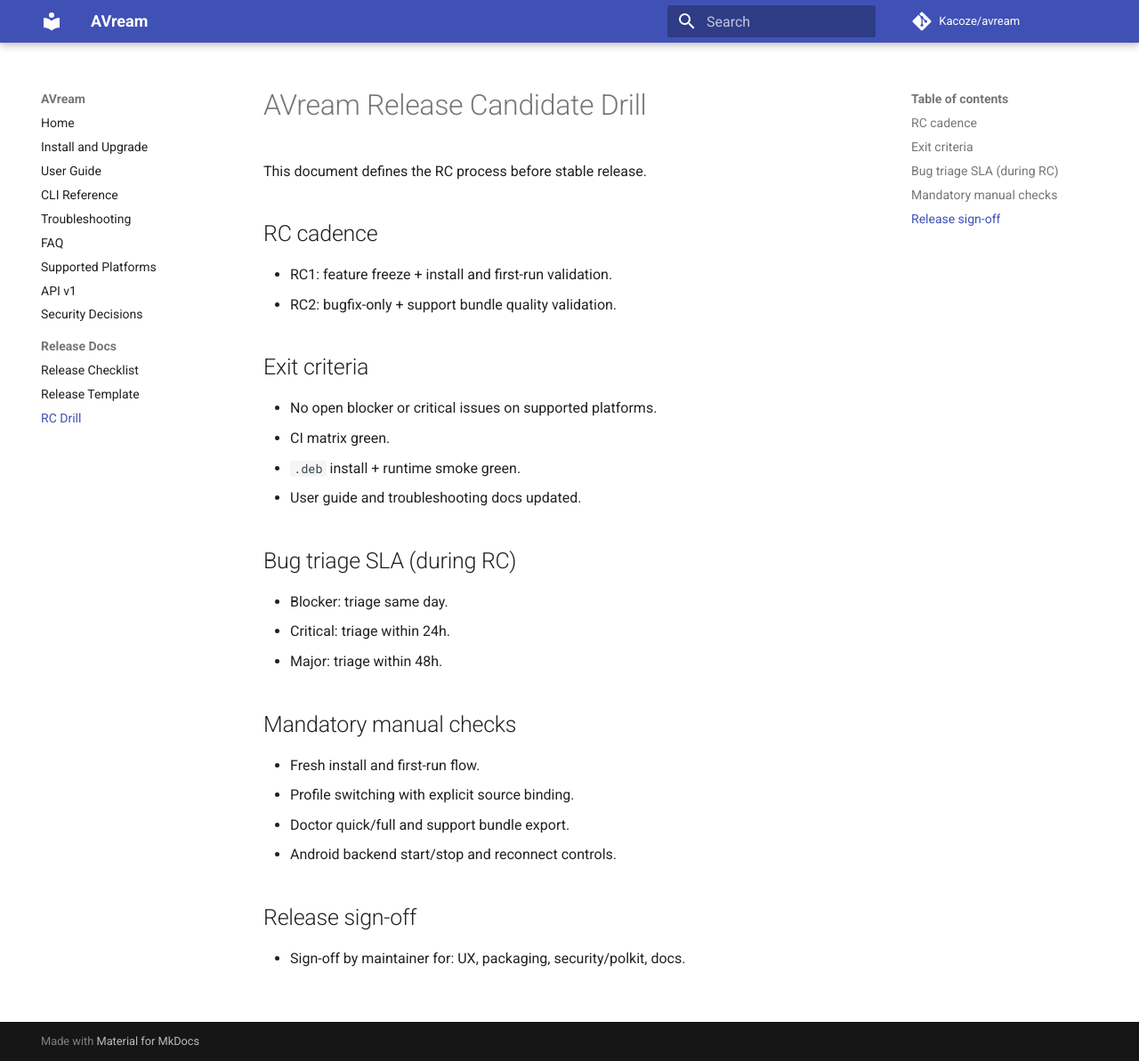
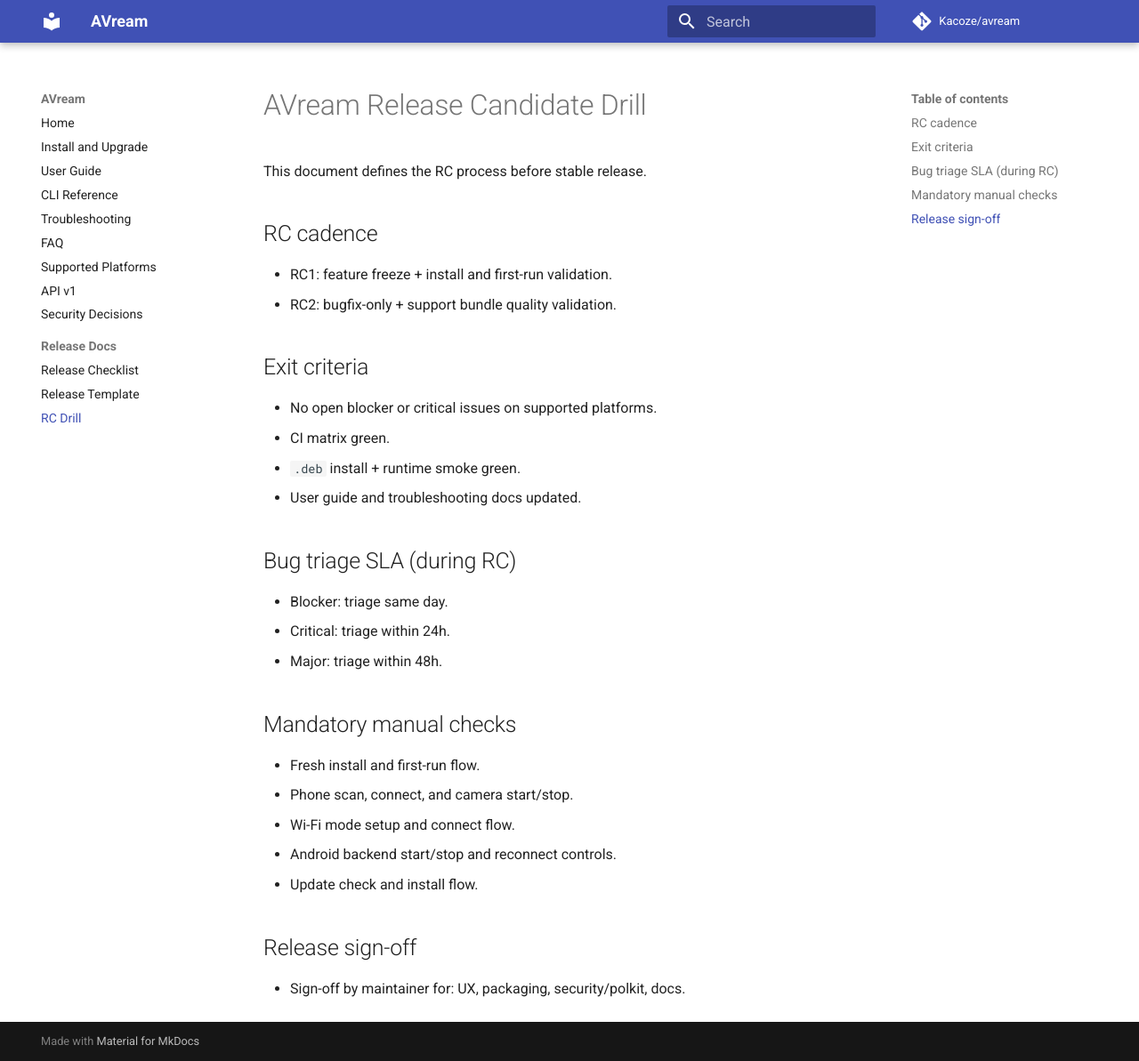
Before and after one commit to Kacoze/avream, an MkDocs documentation site: the page built from docs/RC_DRILL.md, in a window 1280 px wide and 1193 px high. Shown: the whole window at 89% size. Built offline with MkDocs 1.6.1 and Material for MkDocs 9.7.7, drawn with Linux system fonts in a browser that asks for light colours; comment, search, counter and statistics services are not loaded.

Commit message:
docs: fix stale references to removed features in RC and release docs
RC_DRILL: replace removed profile/doctor checks with phone-first manual
test scenarios (phone scan/connect, Wi-Fi setup, update flow).
RELEASE_CHECKLIST: remove non-existent Tier A/B platform tier reference.

Co-Authored-By: Claude Sonnet 4.6 <noreply@anthropic.com>

```diff
--- a/docs/RC_DRILL.md
+++ b/docs/RC_DRILL.md
@@ -23,9 +23,10 @@ This document defines the RC process before stable release.
 ## Mandatory manual checks
 
 - Fresh install and first-run flow.
-- Profile switching with explicit source binding.
-- Doctor quick/full and support bundle export.
+- Phone scan, connect, and camera start/stop.
+- Wi-Fi mode setup and connect flow.
 - Android backend start/stop and reconnect controls.
+- Update check and install flow.
 
 ## Release sign-off
 
```
Also changed, not shown: docs/RELEASE_CHECKLIST.md (+1 -1 lines).
